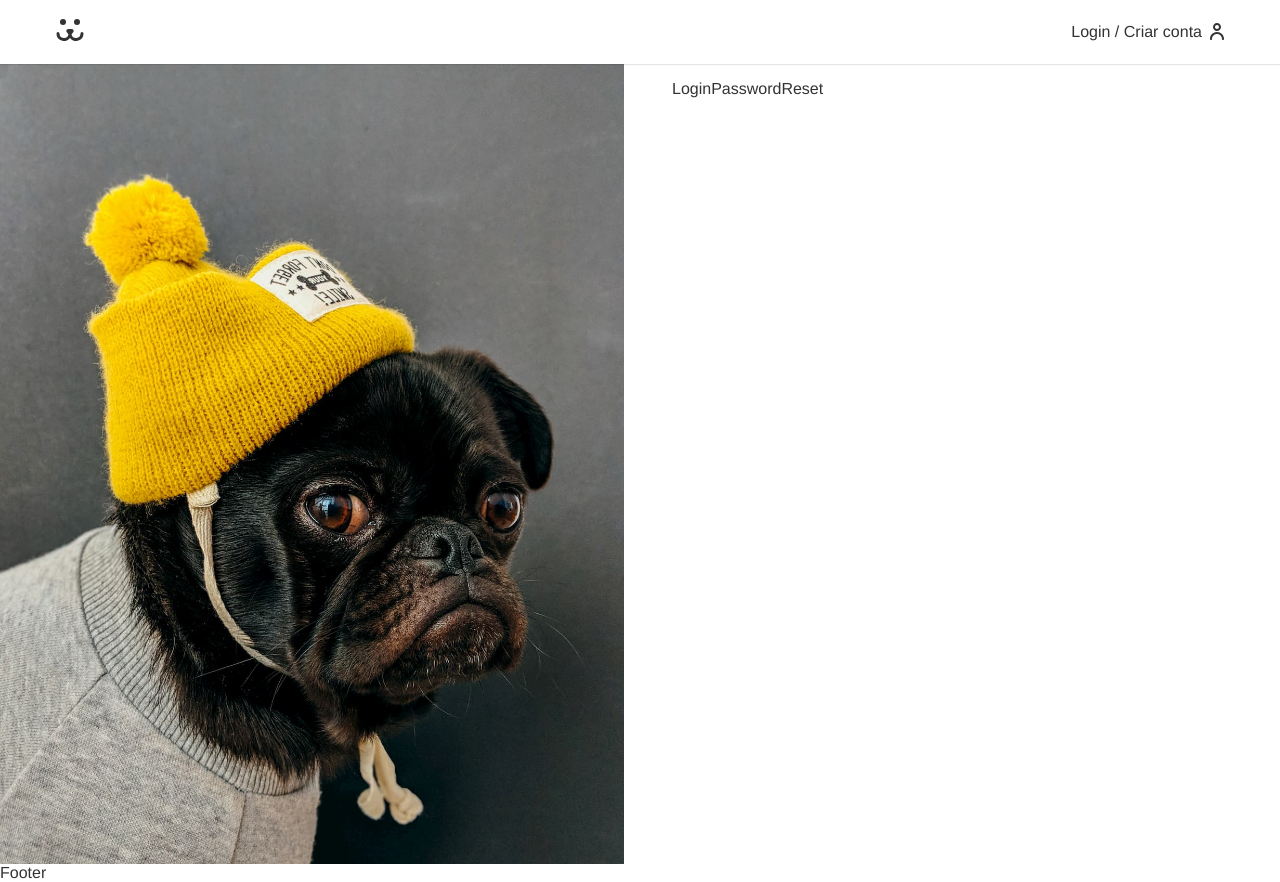
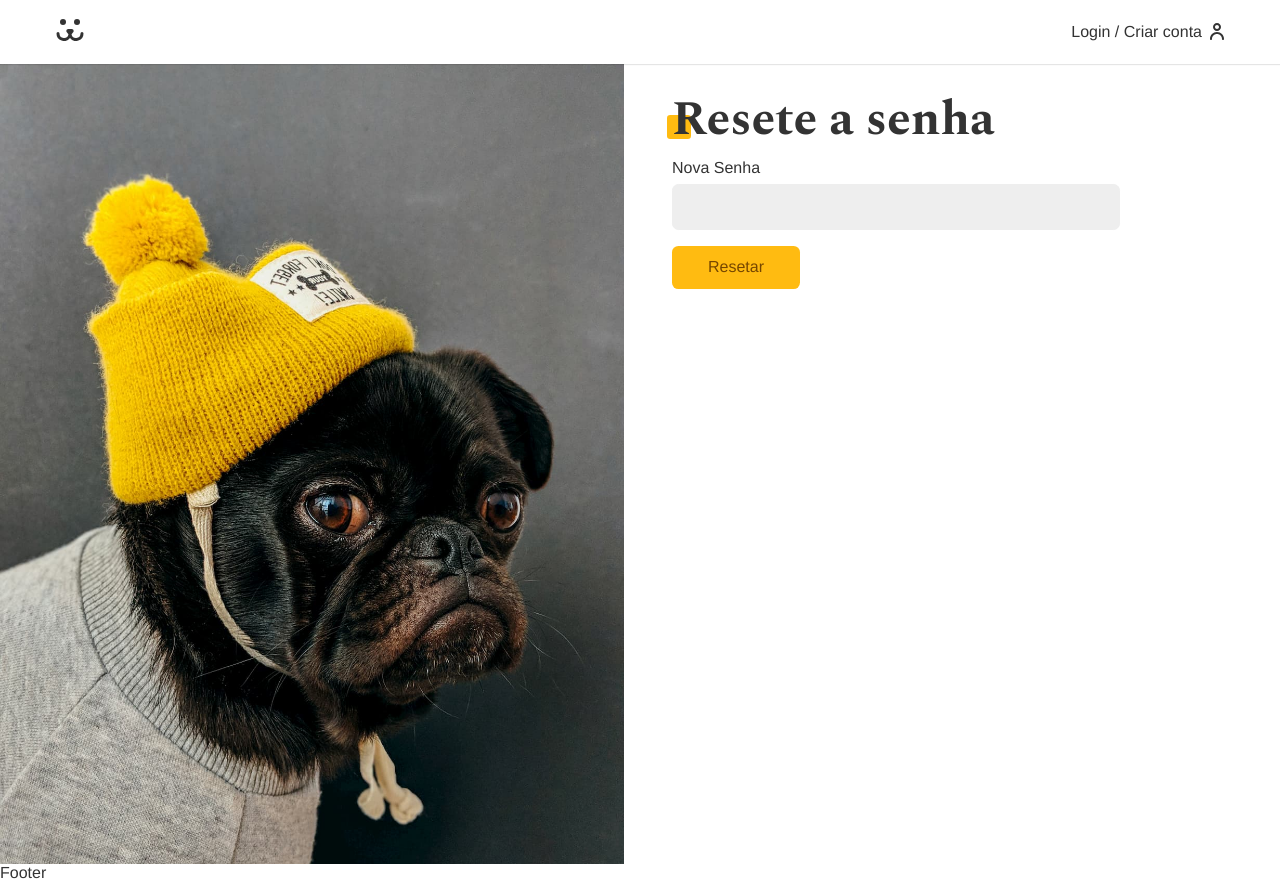
Before and after one commit to Italopax/origamid-projeto-final, a React (Create React App) app: page /login/resetar in a window 1280 px wide. Built offline with nearby package versions, Linux system fonts and the light colour scheme.

Commit message:
v0.28.0 criação da parte de recuperação de senha

```diff
--- a/src/api.js
+++ b/src/api.js
@@ -108,3 +108,29 @@
     }
   }
 }
+
+export function PASSWORD_LOST (body){
+  return {
+    url: `${API_URL}/api/password/lost`,
+    option: {
+      method: 'POST',
+      headers: {
+        'Content-Type': 'application/json'
+      },
+      body: JSON.stringify(body)
+    }
+  }
+}
+
+export function PASSWORD_RESET (body){
+  return {
+    url: `${API_URL}/api/password/reset`,
+    option: {
+      method: 'POST',
+      headers: {
+        'Content-Type': 'application/json'
+      },
+      body: JSON.stringify(body)
+    }
+  }
+}
--- a/src/components/login/LoginPasswordLost.js
+++ b/src/components/login/LoginPasswordLost.js
@@ -1,8 +1,40 @@
 import React from "react";
+import Input from "../forms/Input";
+import Button from "../forms/Button";
+import useForm from "../../hooks/useForm";
+import useFetch from "../../hooks/useFetch";
+import { PASSWORD_LOST } from "../../api";
+import Error from "../helper/Error";
 
 const LoginPasswordLost = ()=>{
+
+  const login = useForm();
+  const {data, loading, error, request} = useFetch();
+
+  async function handleSubmit (e) {
+    e.preventDefault();
+    if(login.validate()){
+      const {url, options} = PASSWORD_LOST({
+        login: login.value,
+        url: window.location.href.replace('perdeu', 'resetar')
+      });
+      const {response, json} = await request(url, options);
+    }
+  }
+
   return(
-    <div>LoginPasswordLost</div>
+    <section>
+      <h1 className="title">Perdeu a senha?</h1>
+      {data ? (
+          <p style={{color: "#4c1"}}>{data}</p>
+        ) : (
+          <form onSubmit={handleSubmit}>
+            <Input label="Email / Usuário" type="text" name="login" {...login} />
+            {loading ? <Button disabled>Enviando...</Button> : <Button>Enviar email</Button>}
+            {error && <Error error={error} />}
+          </form>
+      )}
+    </section>
   )
 }
 
--- a/src/components/login/LoginPasswordReset.js
+++ b/src/components/login/LoginPasswordReset.js
@@ -1,8 +1,51 @@
 import React from "react";
+import { useNavigate } from "react-router-dom";
+import { PASSWORD_RESET } from "../../api";
+import useFetch from "../../hooks/useFetch";
+import useForm from "../../hooks/useForm";
+import Button from "../forms/Button";
+import Input from "../forms/Input";
+import Error from "../helper/Error";
 
 const LoginPasswordReset = ()=>{
-  return(
-    <div>LoginPasswordReset</div>
+
+  const [login, setLogin] = React.useState('');
+  const [key, setKey] = React.useState('');
+  const password = useForm();
+  const {error, loading, request} = useFetch();
+  const navigate = useNavigate();
+
+  React.useEffect(()=>{
+    const params = new URLSearchParams(window.location.search);
+    const key = params.get('key');
+    const login = params.get('login');
+    if(key) setKey(key);
+    if(login) setKey(login);
+  }, [])
+
+  async function handleSubmit (e) {
+    e.preventDefault();
+    if(password.validate()){
+      const {url, options} = PASSWORD_RESET({
+        login,
+        key,
+        password: password.value
+      });
+      const {response} = await request(url, options);
+      if(response.ok) navigate('/login');
+    }
+  }
+
+  return(<>
+    <h1 className="title">
+      Resete a senha
+    </h1>
+    <form onSubmit={handleSubmit}>
+      <Input label="Nova Senha" type="password" name="password" {...password} />
+      {loading ? <Button disabled>Resetando...</Button> : <Button>Resetar</Button>}
+      {error && <Error error={error} />}
+    </form>
+  </>
   )
 }
 
```
